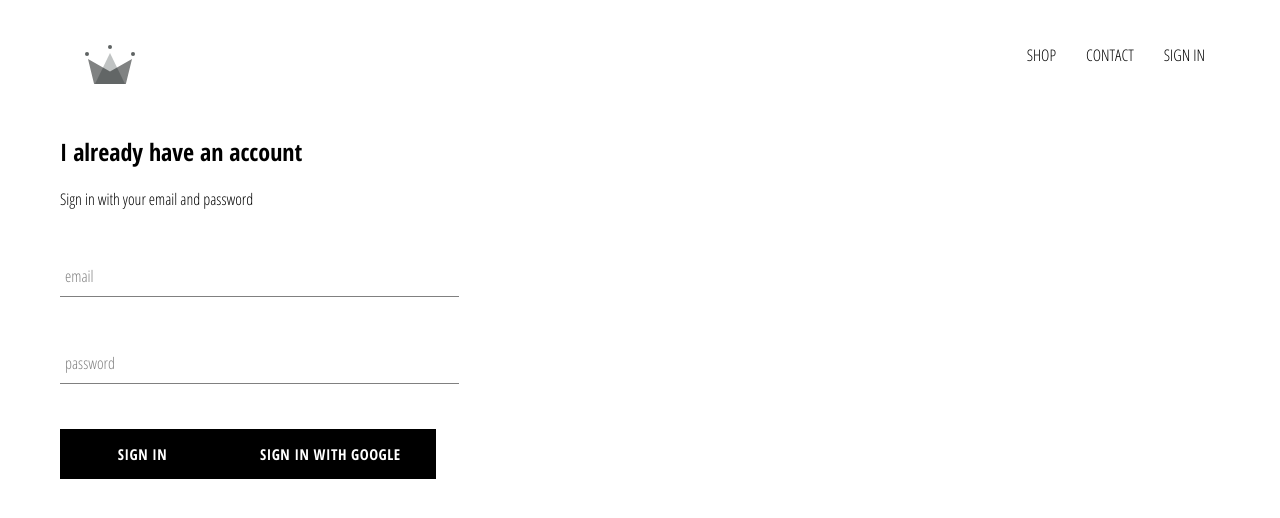
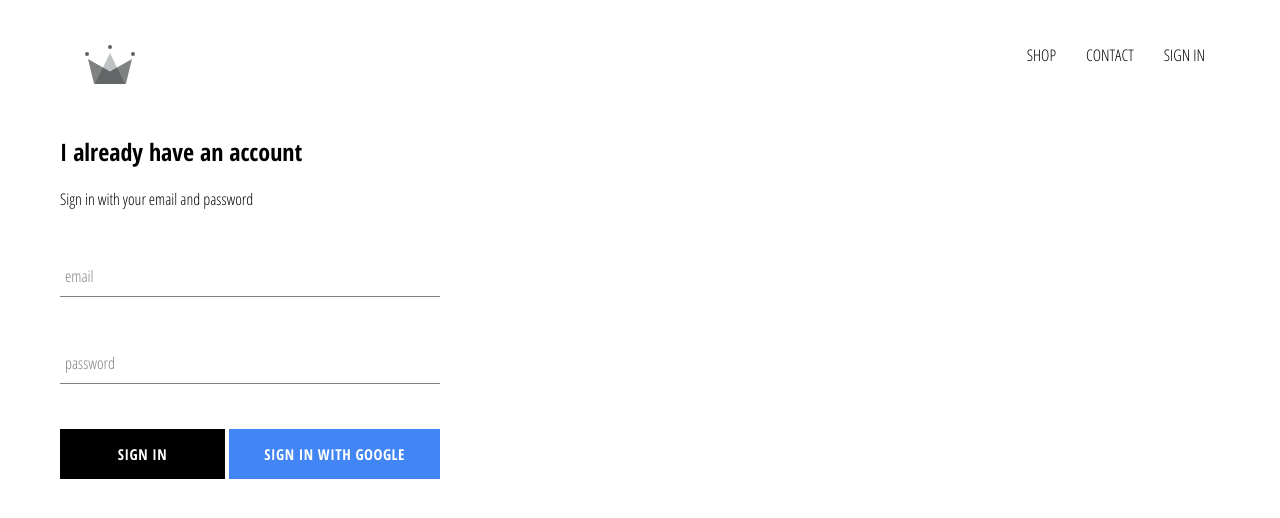
Before and after one commit to WongDarren/crwn-clothing, a React (Create React App) app: page /signin in a window 1280 px wide. Shown: the top 518 px of the page. Built offline with nearby package versions, Linux system fonts and the light colour scheme; no server answers.

Commit message:
integrated firebase into app, created sign in page with sign in component, and sign in with google

```diff
--- a/src/App.css
+++ b/src/App.css
@@ -7,3 +7,7 @@
   text-decoration: none;
   color: black;
 }
+
+* {
+  box-sizing: border-box;
+}
--- a/src/App.js
+++ b/src/App.js
@@ -18,6 +18,8 @@
 import SignInAndSignUp from './pages/sign-in-and-sign-up/sign-in-and-sign-up.component';
 import Header from './components/header/header.component';
 
+import {auth} from './firebase/firebase.utils'
+
 /*
 Basic Properties for <Route />
 exact -  True or False property. Means that the PATH must be EXACT for component to render
@@ -30,10 +32,36 @@
 // If I used Switch without the exact for HomePage, and I tried to go to /shop, then / would be rendered and that's it.
 // It will match / first, then not render anything else after it.
 // Switch is useful because it gives us more control. Allows us to follow a pattern where we know as long as one route matches, then that's the only thing we're gonna render.
-function App() {
+class App extends React.Component {
+  constructor() {
+    super();
+
+    this.state = {
+      currentUser: null
+    }
+  }
+
+  // +++++++++++ This is how we handle our app being aware of any auth changes on firebase
+  unsubscribefromAuth = null;
+
+  componentDidMount() {
+    this.unsubscribefromAuth = auth.onAuthStateChanged(user => {
+      this.setState({currentUser: user});
+
+      console.log(user);
+
+    })
+  }
+
+  componentWillUnmount() {
+    this.unsubscribefromAuth();
+  }
+  // +++++++++++ end firebase auth
+
+  render() {
     return (
       <div>
-      <Header />
+        <Header currentUser={this.state.currentUser}/>
         <Switch>
           <Route exact path='/' component={HomePage}/>
           <Route path='/shop' component={ShopPage}/>
@@ -42,5 +70,6 @@
       </div>
     );
   }
+}
 
 export default App;
--- a/src/components/custom-button/custom-button.component.jsx
+++ b/src/components/custom-button/custom-button.component.jsx
@@ -8,8 +8,11 @@
 
 // pull the children off of our props that get passed into our custom button
 // spread otherProps into our custom button
-const CustomButton = ({children, ...otherProps}) => (
-  <button className='custom-button' {...otherProps}>
+const CustomButton = ({children, isGoogleSignIn, ...otherProps}) => (
+  <button
+    className={`${isGoogleSignIn ? 'google-sign-in' : ''} custom-button`}
+    {...otherProps}
+  >
     {children}
   </button>
 );
--- a/src/components/custom-button/custom-button.styles.scss
+++ b/src/components/custom-button/custom-button.styles.scss
@@ -19,4 +19,14 @@
     color: black;
     border: 1px solid black;
   }
+
+  &.google-sign-in {
+    background-color: #4285f4;
+    color: white;
+
+    &:hover {
+      background-color: #357ae8;
+      border: none;
+    }
+  }
 }
--- a/src/components/header/header.component.jsx
+++ b/src/components/header/header.component.jsx
@@ -1,12 +1,14 @@
 import React from 'react';
 import {Link} from 'react-router-dom';
+
+import {auth} from '../../firebase/firebase.utils'
 
 // logo :)
 import {ReactComponent as Logo} from '../../assets/crown.svg';
 
 import './header.styles.scss';
 
-const Header = () => (
+const Header = ({currentUser}) => (
   <div className ='header'>
     <Link className='logo-container' to="/">
       <Logo className='logo' />
@@ -21,9 +23,12 @@
         CONTACT
       </Link>
 
-      <Link className='option' to='/signin'>
-        SIGN IN
-      </Link>
+      {
+        currentUser ?
+        <div className='option' onClick={() => auth.signOut()}>SIGN OUT</div>
+        :
+        <Link className='option' to='/signin'>SIGN IN</Link>
+      }
     </div>
   </div>
 );
--- a/src/components/header/header.styles.scss
+++ b/src/components/header/header.styles.scss
@@ -20,6 +20,7 @@
 
     .option {
       padding: 10px 15px;
+      cursor: pointer;
     }
   }
 }
--- a/src/components/sign-in/sign-in.component.jsx
+++ b/src/components/sign-in/sign-in.component.jsx
@@ -61,8 +61,13 @@
             required
           />
 
-          <CustomButton type="submit">Sign In</CustomButton>
-          <CustomButton onClick={signInWithGoogle}>Sign in with Google</CustomButton>
+          <div className='buttons'>
+            <CustomButton type="submit">Sign In</CustomButton>
+            <CustomButton onClick={signInWithGoogle} isGoogleSignIn>
+              Sign in with Google
+            </CustomButton>
+          </div>
+
         </form>
       </div>
     );
--- a/src/components/sign-in/sign-in.styles.scss
+++ b/src/components/sign-in/sign-in.styles.scss
@@ -1,9 +1,14 @@
 .sign-in {
-  width: 30vw;
+  width: 380px;
   display: flex;
   flex-direction: column;
 
   .title {
     margin: 10px 0;
   }
+
+  .buttons {
+    display: flex;
+    justify-content: space-between;
+  }
 }
```
Also changed, not shown: TODO.txt. Lines whose indentation alone changed are shown as unchanged.
